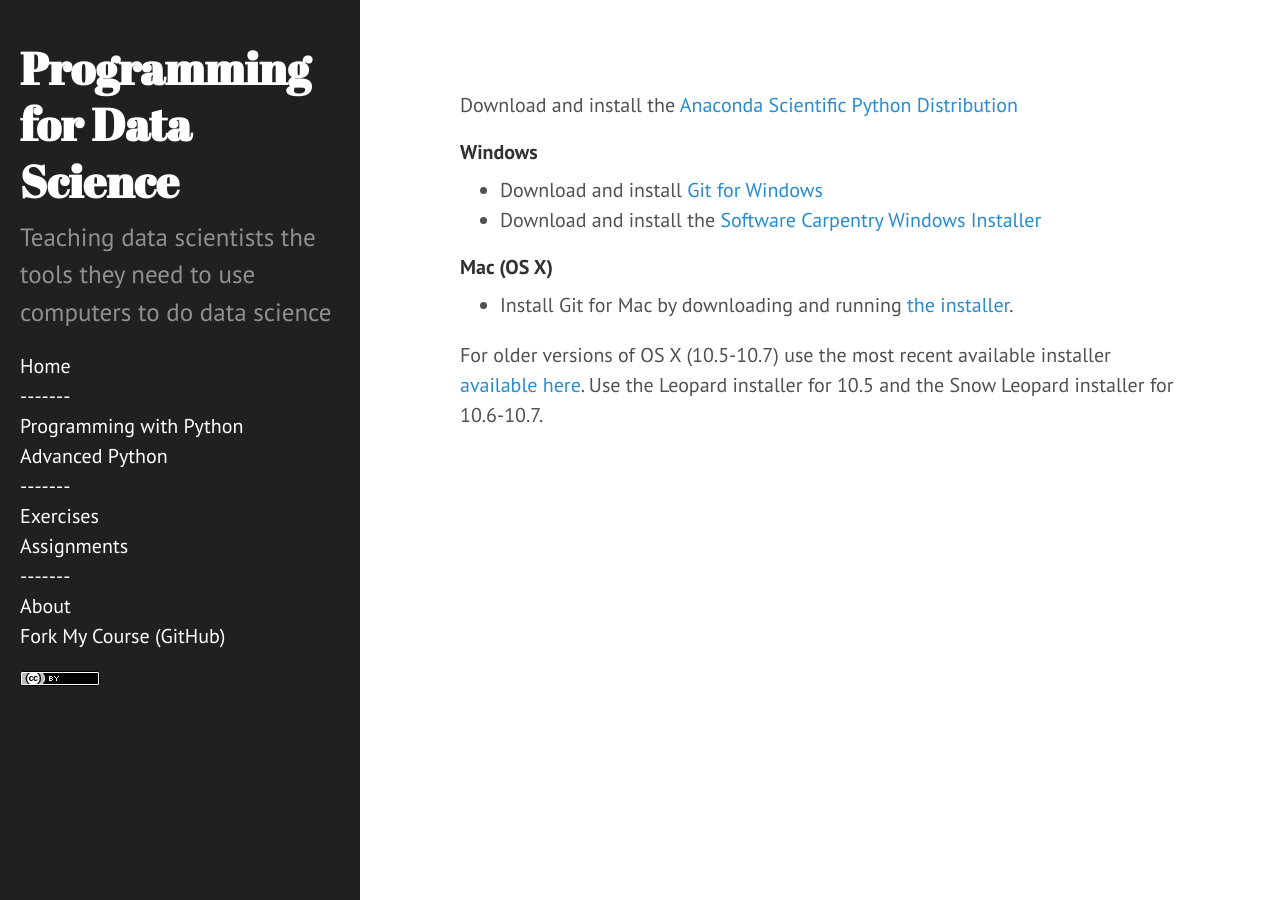
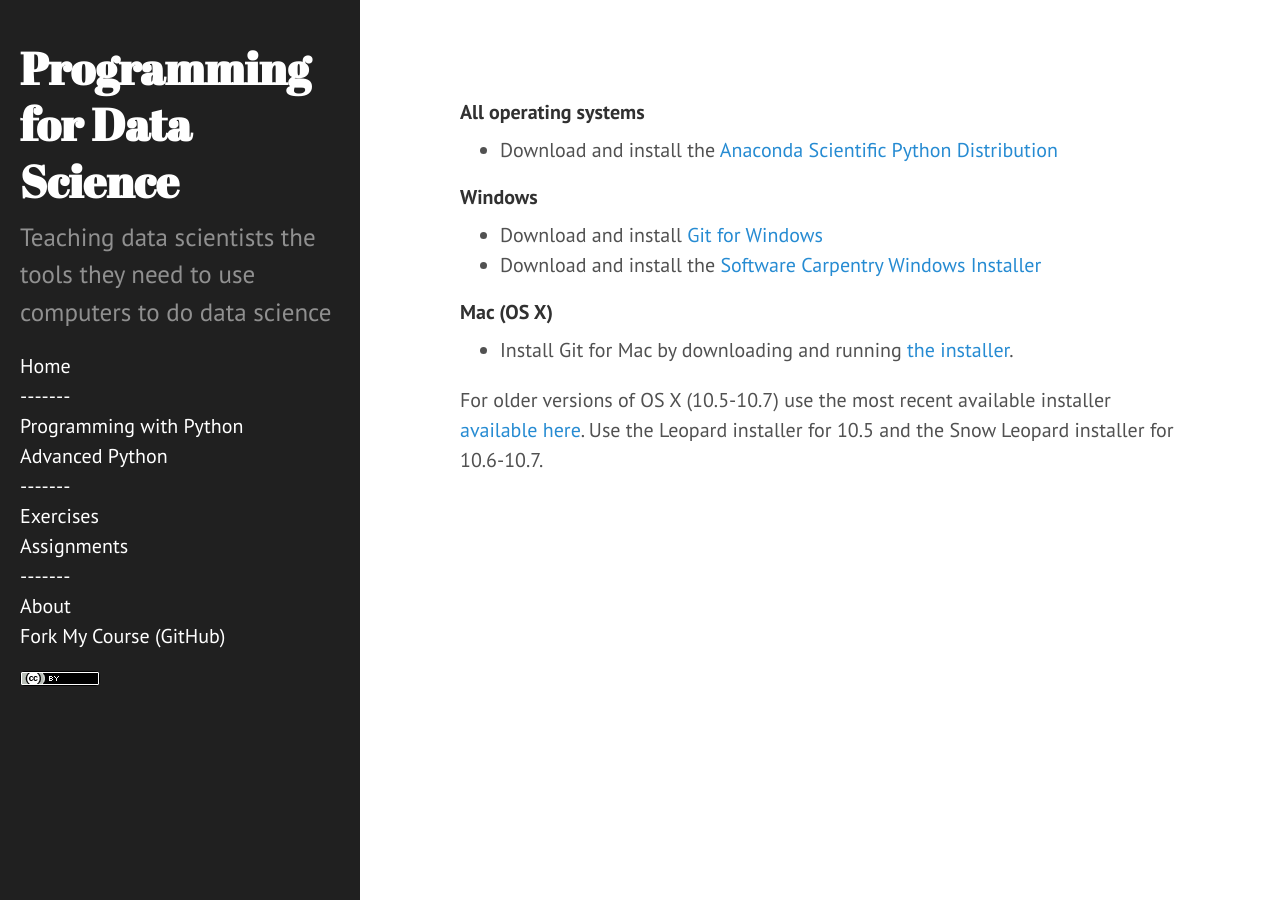
Before and after one commit to nyu-cds/courses, a Jekyll site: the page built from advanced-setup.md, in a window 1280 px wide. Built offline with Jekyll 4.4.1, drawn with Linux system fonts in a browser that asks for light colours; our own code applies the rules of GitHub Pages for plain Markdown files.

Commit message:
Update advanced-setup.md

```diff
--- a/advanced-setup.md
+++ b/advanced-setup.md
@@ -1,4 +1,6 @@
-Download and install the [Anaconda Scientific Python Distribution](http://continuum.io/downloads)
+#### All operating systems
+
+* Download and install the [Anaconda Scientific Python Distribution](http://continuum.io/downloads)
 
 #### Windows
 
```
